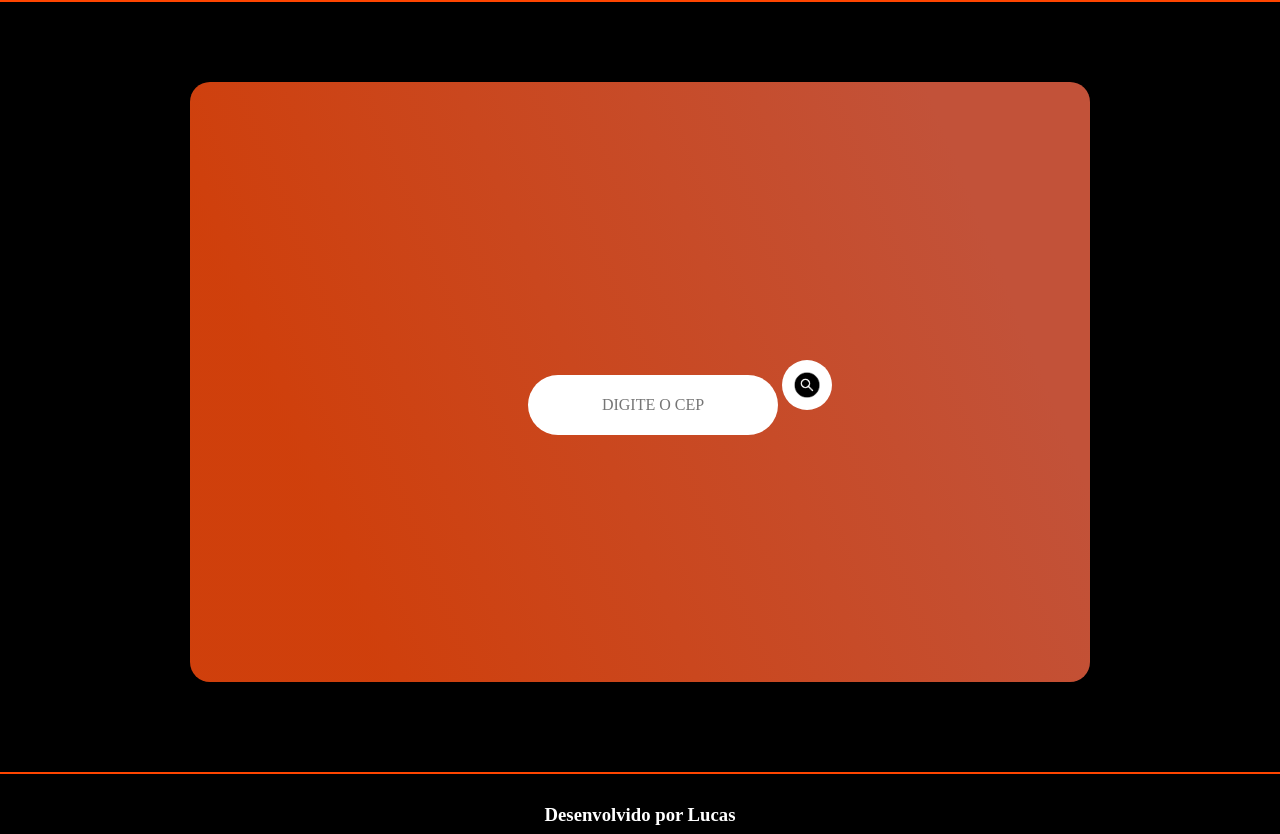
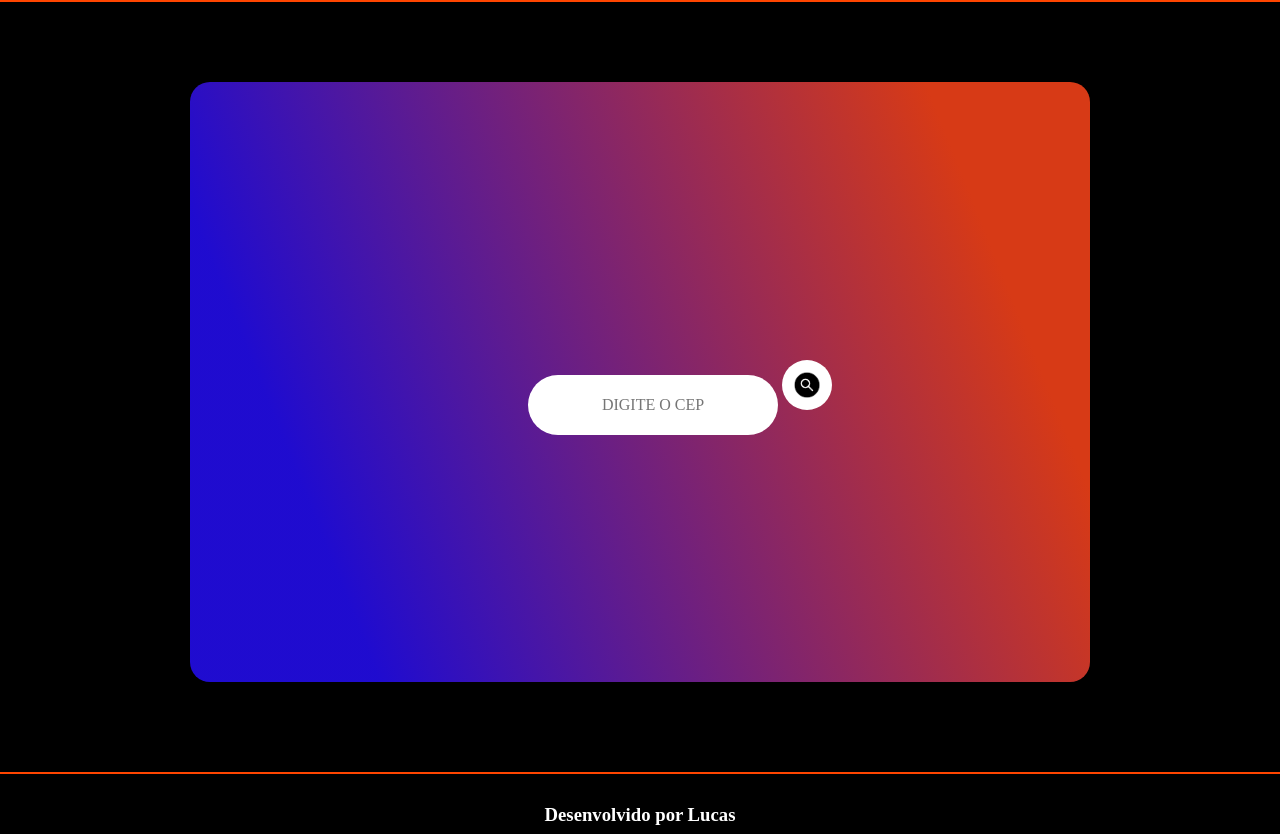
Before and after one commit to LucasDCR2/desafio-VIACEP, a PHP site: page / in a window 1280 px wide. Shown: the part 124-958 px from the top of the page. Run offline with PHP 8.4, Linux system fonts and the light colour scheme.

Commit message:
desafio2P

```diff
--- a/style.css
+++ b/style.css
@@ -63,7 +63,7 @@ body {
     width: 900px;
     height: 600px;
     background-color: white;
-    background: linear-gradient(68.15deg, rgba(232, 71, 13, 0.896) 16.62%, #c25239 85.61%);
+    background: linear-gradient(68.15deg, rgba(35, 13, 232, 0.896) 16.62%, #d73a16 85.61%);
     margin-bottom: 70px;
 }
 
@@ -88,22 +88,10 @@ body {
     background-color: white;
     /*background: linear-gradient(68.15deg, rgba(162, 152, 149, 0.557) 16.62%, #9f837e 85.61%);*/
   }
-  /*.submit {
-    all: unset;
-    cursor: pointer;
-    outline: revert;
-    width: 0px;
-    height: 0px;
-    border-radius: 30px;
-    align-items: center;
-    text-align: center;
-    font-size: 16px;
-    color: black;
-    margin-right: 2px;
-    padding: 0px;
 
+  .digitarCep:hover{
+    background-color: rgb(115, 106, 106);
   }
-*/
   .submit {
     all: unset;
     cursor: pointer;
```
